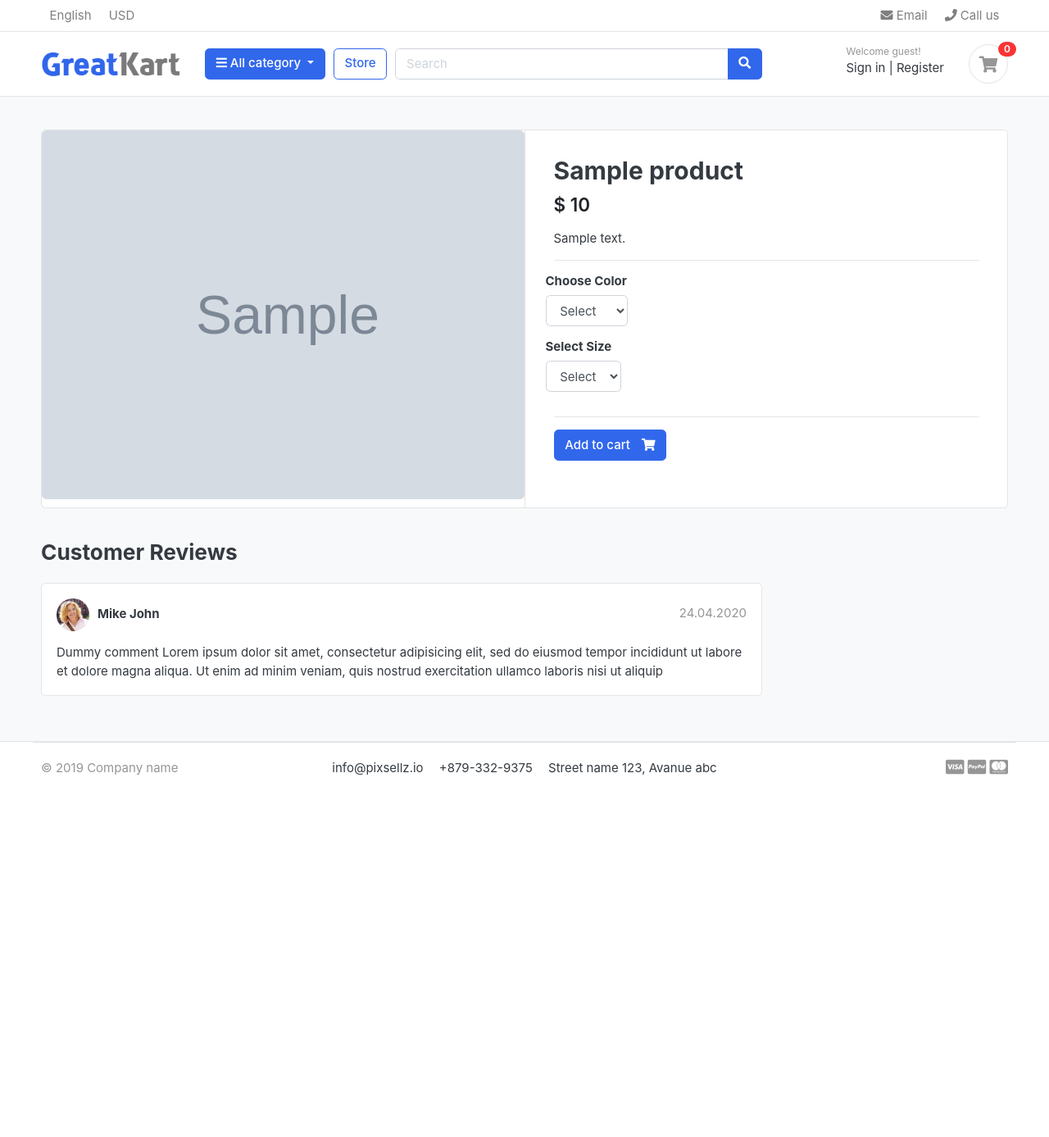
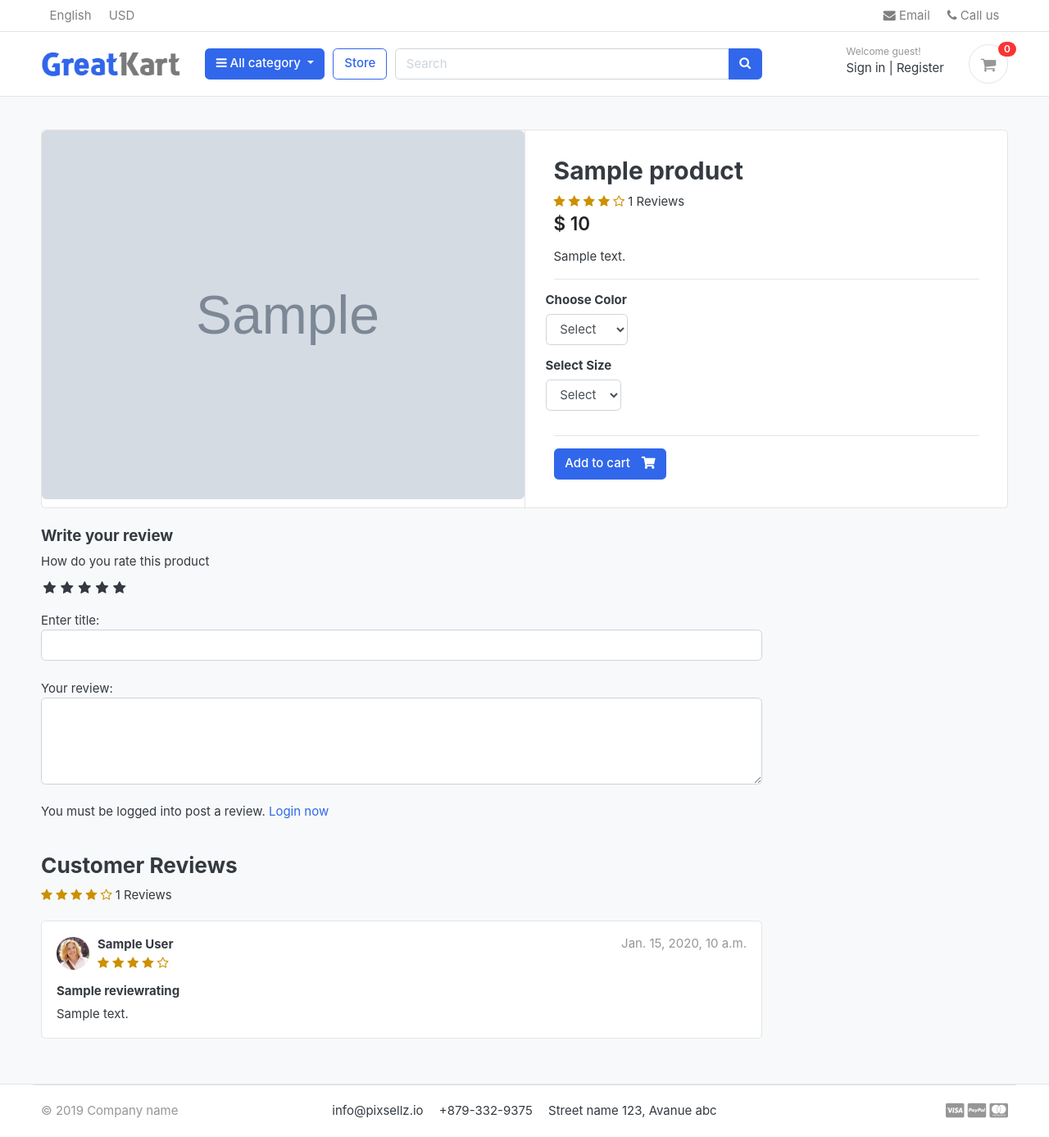
Before and after one commit to Shamnas-abdulla/greatcart-django, a Django app: a page that uses templates/base.html in a window 1280 px wide. Shown: the whole page at 82% size. Before the commit the page ends 946 px from the top, so only its background shows below. Run offline with Django 3.2, Linux system fonts and the light colour scheme; tables that the repository leaves empty hold one stand-in row (values such as "Sample post"); grey boxes marked "Sample" are stand-in pictures; some libraries are stand-ins or nearby versions; some web fonts are replaced.

Commit message:
Review and Rating System

```diff
--- a/accounts/models.py
+++ b/accounts/models.py
@@ -55,6 +55,9 @@ class Account(AbstractBaseUser):
     REQUIRED_FIELDS = ['username','first_name','last_name']
     objects = MyAccountManager()
 
+    def full_name(self):
+        return f"{self.first_name} {self.last_name}"
+
     def __str__(self):
         return self.email
 
--- /dev/null
+++ b/greatkart/static/css/custom.css
@@ -0,0 +1,46 @@
+/* Hide radio button */
+.rate > input {
+    display: none;
+}
+
+.rate {
+    display: inline-block;
+    border: 0;
+}
+
+.rate > label {
+    float: right;
+}
+
+/* Showing the stars */
+.rate > label:before {
+    display: inline-block;
+    font-size: 1.1rem;
+    font-family: FontAwesome;
+    content: "\f005";
+    margin: 0;
+    padding: 0.3rem 0.2rem;
+    cursor: pointer;
+}
+
+/* Half stars */
+.rate .half:before {
+    content: "\f089";
+    position: absolute;
+    padding-right: 0;
+}
+
+/* Click and hover */
+input:checked ~ label, label:hover ~ label {
+    color: #ffb503;
+}
+
+/* hover highlight */
+input:checked + label:hover, input:checked ~ label:hover, input:checked ~ label:hover ~ label,
+label:hover ~ input:checked ~ label {
+    color: #cc9000;
+}
+
+.rating-star li{
+    color: #cc9000 !important;
+}
--- a/store/admin.py
+++ b/store/admin.py
@@ -1,5 +1,5 @@
 from django.contrib import admin
-from .models import Product,Variation
+from .models import Product,Variation, ReviewRating
 
 # Register your models here.
 
@@ -16,3 +16,4 @@ class VariationAdmin(admin.ModelAdmin):
 
 admin.site.register(Product,ProductAdmin)
 admin.site.register(Variation,VariationAdmin)
+admin.site.register(ReviewRating)
--- a/store/urls.py
+++ b/store/urls.py
@@ -5,5 +5,6 @@ urlpatterns = [
     path('',views.store,name="store"),
     path('category/<slug:category_slug>/',views.store,name="products_by_category"),
     path('category/<slug:category_slug>/<slug:product_slug>/',views.product_detail,name="product_detail"),
-    path('search/',views.search,name="search")
+    path('search/',views.search,name="search"),
+    path('submit_review/<int:product_id>',views.submit_review,name="submit_review")
 ]
--- a/store/views.py
+++ b/store/views.py
@@ -1,6 +1,6 @@
-from django.shortcuts import render,get_object_or_404
+from django.shortcuts import render,get_object_or_404, redirect
 from django.http import Http404
-from .models import Product
+from .models import Product, ReviewRating
 from category.models import Category
 from cart.models import CartItem
 from cart.views import _cart_id
@@ -8,6 +8,10 @@ from django.core.paginator import EmptyPage,Paginator,PageNotAnInteger
 from django.http import HttpResponse
 from django.db.models import Q
 from django.core.exceptions import ObjectDoesNotExist
+from .forms import ReviewForm
+from django.contrib import messages
+from orders.models import OrderProduct
+
 # Create your views here.
 def store(request,category_slug=None):
     products = None
@@ -38,9 +42,21 @@ def product_detail(request,category_slug,product_slug):
 
     except Product.DoesNotExist:
         raise Http404("Product not found")
+
+    if request.user.is_authenticated:
+        try:
+            order_product = OrderProduct.objects.filter(user=request.user,product_id=single_product.id).exists()
+        except OrderProduct.DoesNotExist:
+            order_product = None
+    else:
+        order_product = None
+    reviews = ReviewRating.objects.filter(product_id=single_product.id,status=True)
+
     context = {
         'single_product':single_product,
         'in_cart':in_cart,
+        'order_product':order_product,
+        'reviews':reviews,
     }
     return render(request,'store/product_detail.html',context)
 
@@ -58,3 +74,27 @@ def search(request):
         pass
 
     return render(request,'store/store.html',context)
+
+def submit_review(request,product_id):
+    url = request.META.get('HTTP_REFERER')
+    if request.method == 'POST':
+        try:
+            review = ReviewRating.objects.get(product__id=product_id,user__id=request.user.id)
+            form = ReviewForm(request.POST, instance=review)
+            form.save()
+            messages.success(request,"Thank you! Your review has been updated")
+            return redirect(url)
+
+        except ReviewRating.DoesNotExist:
+            form = ReviewForm(request.POST)
+            if form.is_valid():
+                data = ReviewRating()
+                data.product_id = product_id
+                data.user_id = request.user.id
+                data.subject = form.cleaned_data['subject']
+                data.review = form.cleaned_data['review']
+                data.rating = form.cleaned_data['rating']
+                data.ip = request.META.get('REMOTE_ADDR')
+                data.save()
+                messages.success(request,"Thank you! Your review has been submitted")
+                return redirect(url)
--- a/templates/base.html
+++ b/templates/base.html
@@ -23,10 +23,13 @@
 
 <!-- custom style -->
 <link href="{% static "css/ui.css" %}" rel="stylesheet" type="text/css"/>
+
+<link href="{% static "css/custom.css" %}" rel="stylesheet" type="text/css"/>
+<link rel="stylesheet" href="https://cdnjs.cloudflare.com/ajax/libs/font-awesome/4.7.0/css/font-awesome.min.css">
 <link href="{% static "css/responsive.css" %}" rel="stylesheet" media="only screen and (max-width: 1200px)" />
-
 <!-- custom javascript -->
 <script src="{% static "js/script.js" %}" type="text/javascript"></script>
+
 
 {% comment %} Paypal script {% endcomment %}
 <script src="https://www.paypal.com/sdk/js?client-id=AU1kWPlBizkskMPslcd1-ELQ-fW85Ib68g-X2xtIQwtVWM7wpJImkFvU9YNtV6xWzsTiKMSeufwJ9SeE&currency=USD"></script>
--- a/templates/store/product_detail.html
+++ b/templates/store/product_detail.html
@@ -23,6 +23,16 @@
       <article class="content-body">
 
       <h2 class="title">{{ single_product.product_name }}</h2>
+      <div class="rating-star">
+        <span>
+            <li class="fa fa-star{% if single_product.review_avg < 0.5 %}-o{% elif single_product.review_avg >= 0.5 and single_product.review_avg < 1 %}-half-o {% endif %}"></li>
+            <li class="fa fa-star{% if single_product.review_avg < 1.5 %}-o{% elif single_product.review_avg >= 1.5 and single_product.review_avg < 2 %}-half-o {% endif %}"></li>
+            <li class="fa fa-star{% if single_product.review_avg < 2.5 %}-o{% elif single_product.review_avg >= 2.5 and single_product.review_avg < 3 %}-half-o {% endif %}"></li>
+            <li class="fa fa-star{% if single_product.review_avg < 3.5 %}-o{% elif single_product.review_avg >= 3.5 and single_product.review_avg < 4 %}-half-o {% endif %}"></li>
+            <li class="fa fa-star{% if single_product.review_avg < 4.5 %}-o{% elif single_product.review_avg >= 4.5 and single_product.review_avg < 5 %}-half-o {% endif %}"></li>
+            <span>{{single_product.review_count}} Reviews</span>
+        </span>
+    </div>
 
       <div class="mb-3">
           <var class="price h4">$ {{ single_product.price }}</var>
@@ -81,28 +91,87 @@
     <div class="row">
                 <div class="col-md-9">
 
-        <header class="section-heading">
-            <h3>Customer Reviews </h3>
 
-        </header>
+        <form action="{% url "submit_review" single_product.id %}" method="POST">
+            {% csrf_token %}
+            <h5>Write your review</h5>
+            <div>
+                <!-- Rating-stars  -->
+                <label>How do you rate this product</label>
+                <br>
+                <div class="rate">
+                 <input type="radio" name="rating" id="rating10" value="5" required><label for="rating10" title="5"></label>
+                 <input type="radio" name="rating" id="rating9" value="4.5" required><label for="rating9" title="4.5" class="half"></label>
+                 <input type="radio" name="rating" id="rating8" value="4" required><label for="rating8" title="4"></label>
+                 <input type="radio" name="rating" id="rating7" value="3.5" required><label for="rating7" title="3.5" class="half"></label>
+                 <input type="radio" name="rating" id="rating6" value="3" required><label for="rating6" title="3"></label>
+                 <input type="radio" name="rating" id="rating5" value="2.5" required><label for="rating5" title="2.5" class="half"></label>
+                 <input type="radio" name="rating" id="rating4" value="2" required><label for="rating4" title="2"></label>
+                 <input type="radio" name="rating" id="rating3" value="1.5" required><label for="rating3" title="1.5" class="half"></label>
+                 <input type="radio" name="rating" id="rating10" value="1" required><label for="rating2" title="1"></label>
+                 <input type="radio" name="rating" id="rating10" value="0.5" required><label for="rating1" title="0.5" class="half"></label>
+                </div>
+                <br>
+                Enter title:
+                <input type="text" class="form-control" name="subject">
+                <br>
+                Your review:
+                <textarea rows="4" class="form-control" name="review"></textarea>
+                <br>
+                {% if request.user.is_authenticated %}
+                {% if order_product %}
+                <input type="submit" class="btn btn-primary" value="Submit Review"></input>
+                {% else %}
+                <p>You must be purchase this product.</p>
+                {% endif %}
+                {% else %}
+                <p>You must be logged into post a review. <span><a href="{% url "login" %}">Login now</a></span></p>
+                {% endif %}
 
+            </div>
+            {% include "includes/alert.html" %}
+        </form>
+    <br>
+    <header class="section-heading">
+        <h3>Customer Reviews </h3>
+        <div class="rating-star">
+            <span>
+                <li class="fa fa-star{% if single_product.review_avg < 0.5 %}-o{% elif single_product.review_avg >= 0.5 and single_product.review_avg < 1 %}-half-o {% endif %}"></li>
+                <li class="fa fa-star{% if single_product.review_avg < 1.5 %}-o{% elif single_product.review_avg >= 1.5 and single_product.review_avg < 2 %}-half-o {% endif %}"></li>
+                <li class="fa fa-star{% if single_product.review_avg < 2.5 %}-o{% elif single_product.review_avg >= 2.5 and single_product.review_avg < 3 %}-half-o {% endif %}"></li>
+                <li class="fa fa-star{% if single_product.review_avg < 3.5 %}-o{% elif single_product.review_avg >= 3.5 and single_product.review_avg < 4 %}-half-o {% endif %}"></li>
+                <li class="fa fa-star{% if single_product.review_avg < 4.5 %}-o{% elif single_product.review_avg >= 4.5 and single_product.review_avg < 5 %}-half-o {% endif %}"></li>
+                <span>{{single_product.review_count}} Reviews</span>
+            </span>
+        </div>
+    </header>
+    {% for review in reviews %}
         <article class="box mb-3">
             <div class="icontext w-100">
                 <img src="{% static "./images/avatars/avatar1.jpg" %}" class="img-xs icon rounded-circle">
                 <div class="text">
-                    <span class="date text-muted float-md-right">24.04.2020 </span>
-                    <h6 class="mb-1">Mike John </h6>
+                    <span class="date text-muted float-md-right"> {{review.updated_at}}</span>
+                    <h6 class="mb-1">{{review.user.full_name}} </h6>
+                    <div class="rating-star">
+                        <span>
+                            <li class="fa fa-star{% if review.rating == 0.5 %}-half-o{% elif review.rating < 1 %}-o {% endif %}"></li>
+                            <li class="fa fa-star{% if review.rating == 1.5 %}-half-o{% elif review.rating < 2 %}-o {% endif %}"></li>
+                            <li class="fa fa-star{% if review.rating == 2.5 %}-half-o{% elif review.rating < 3 %}-o {% endif %}"></li>
+                            <li class="fa fa-star{% if review.rating == 3.5 %}-half-o{% elif review.rating < 4 %}-o {% endif %}"></li>
+                            <li class="fa fa-star{% if review.rating == 4.5 %}-half-o{% elif review.rating < 5 %}-o {% endif %}"></li>
+                        </span>
+                    </div>
 
                 </div>
             </div> <!-- icontext.// -->
             <div class="mt-3">
+                <h6>{{review.subject}}</h6>
                 <p>
-                    Dummy comment Lorem ipsum dolor sit amet, consectetur adipisicing elit, sed do eiusmod
-                    tempor incididunt ut labore et dolore magna aliqua. Ut enim ad minim veniam,
-                    quis nostrud exercitation ullamco laboris nisi ut aliquip
+                    {{review.review}}
                 </p>
             </div>
         </article>
+    {% endfor %}
 
 
 
```
Also changed, not shown: store/forms.py (added, +7 -0 lines), store/models.py (+29 -0 lines), store/migrations/0006_reviewrating.py (added).
